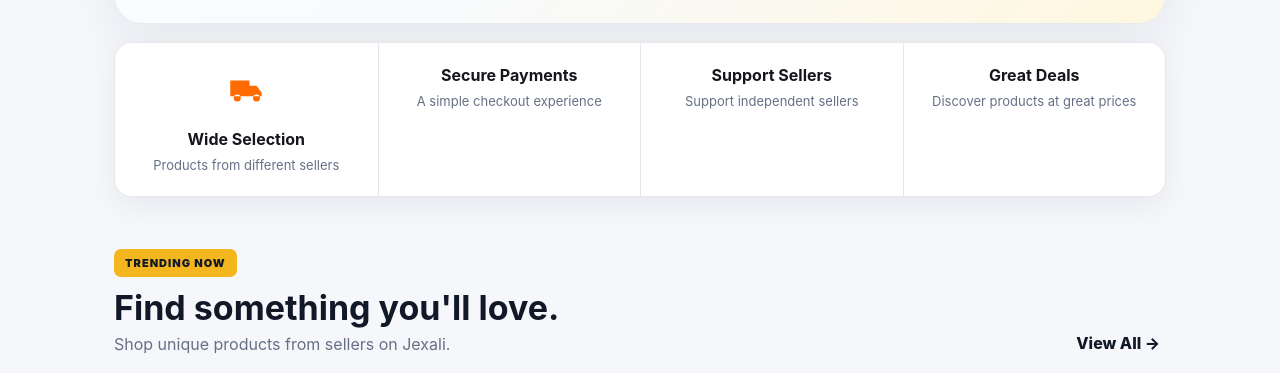
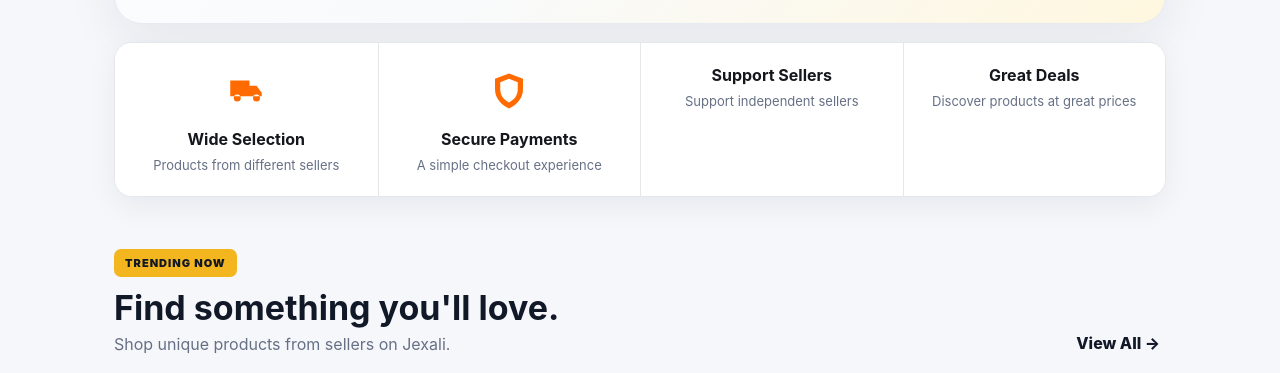
Before and after one commit to ljeanbouphard-debug/Jexali, a website: page index.html in a window 1280 px wide. Shown: the part 696-1069 px from the top of the page. Drawn offline with Linux system fonts and the light colour scheme; no server answers.

Commit message:
Add Secure Payments icon

```diff
--- a/index.html
+++ b/index.html
@@ -56,6 +56,15 @@
 
 
   <article>
+  <div class="feature-icon orange-icon">
+  <svg viewBox="0 0 24 24"
+    aria-hidden="true">
+    <path d="M12 2 L20 5 V11 C20 16 16.5
+    20 12 22 C7.5 20 4 16 4 11 V5 Z M12 5 L7 7
+    V11 C7 14.5 9 17 12 18.5 C15 17 17 14.5 17
+    11 V7 Z"/>
+  </svg>
+  </div>
 <h3>Secure Payments</h3>
 <p>A simple checkout experience</p>
   </article>
```
